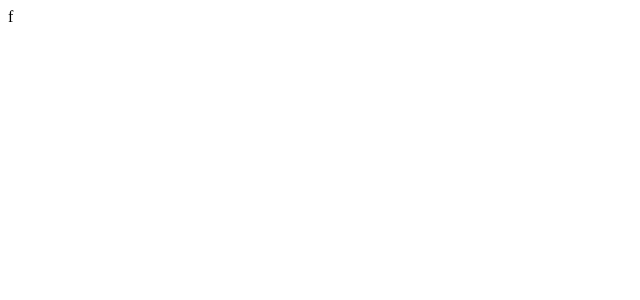
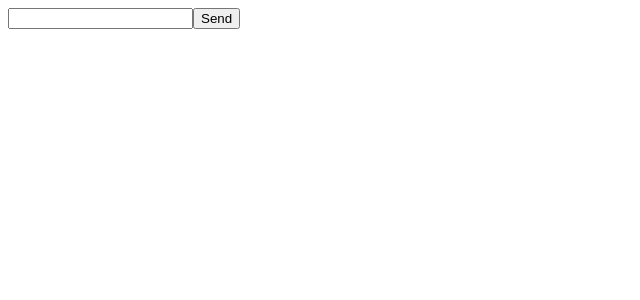
Before and after one commit to NamatBayamanov/only-crud, a React (Create React App) app: page /create in a window 1280 px wide. Shown: the top 300 px of the page, without its empty margins (0-640 px from the left). Built offline with nearby package versions, Linux system fonts and the light colour scheme.

Commit message:
added new components

```diff
--- a/package.json
+++ b/package.json
@@ -6,6 +6,7 @@
     "@testing-library/jest-dom": "^5.16.4",
     "@testing-library/react": "^13.3.0",
     "@testing-library/user-event": "^13.5.0",
+    "axios": "^0.27.2",
     "node-sass": "^7.0.1",
     "react": "^18.2.0",
     "react-dom": "^18.2.0",
--- a/src/App.js
+++ b/src/App.js
@@ -1,10 +1,12 @@
 import { Routes, Route } from "react-router-dom";
 import ArticleCreate from "./components/ArticleCreate/ArticleCreate";
+import ArticleList from "./components/ArticleList/ArticleList";
 function App() {
   return (
     <div className="App">
       <Routes>
         <Route path="/create" element={<ArticleCreate/>}/>
+        <Route path="/" element={<ArticleList/>}/>
       </Routes>
     </div>
   );
--- a/src/components/ArticleCreate/ArticleCreate.js
+++ b/src/components/ArticleCreate/ArticleCreate.js
@@ -1,7 +1,32 @@
+import axios from "axios";
+import { useState } from "react";
+
 function ArticleCreate() {
+
+  const [input, setInput] = useState("");
+
+  const onSubmitForm = (event) => {
+    event.preventDefault();
+
+    const formData = new FormData(event.target);
+
+    axios.post(`https://exchangerates-bd5eb-default-rtdb.firebaseio.com/peaple.json`, Object.fromEntries(formData.entries()));
+
+    setInput("");
+  }
+
+  const onChangeValue = (event) => {
+    setInput(event.target.value);
+  }
+
   return (
     <div>
-    f
+      <form onSubmit={onSubmitForm}>
+        <input type="text" name="name" required value={input} onChange={onChangeValue}/>
+        <button >
+          Send
+        </button>
+      </form>
     </div>
   );
 }
--- /dev/null
+++ b/src/components/ArticleList/ArticleList.js
@@ -0,0 +1,20 @@
+import { useEffect, useState } from "react";
+import classes from "./ArticleList.module.scss";
+import axios from "axios";
+
+function ArticleList() {
+
+  const [articles, setArticles] = useState([]);
+
+  useEffect(() => {
+    axios.get(`https://exchangerates-bd5eb-default-rtdb.firebaseio.com/peaple.json`).then(({data}) => setArticles(data))
+  }, []);
+
+  return (
+    <div className={classes.ArticleList}>
+
+    </div>
+  );
+}
+
+export default ArticleList;
```
Also changed, not shown: src/components/ArticleList/ArticleList.module.scss (added), 1 other file (tests, documents, lock files or other folders).
